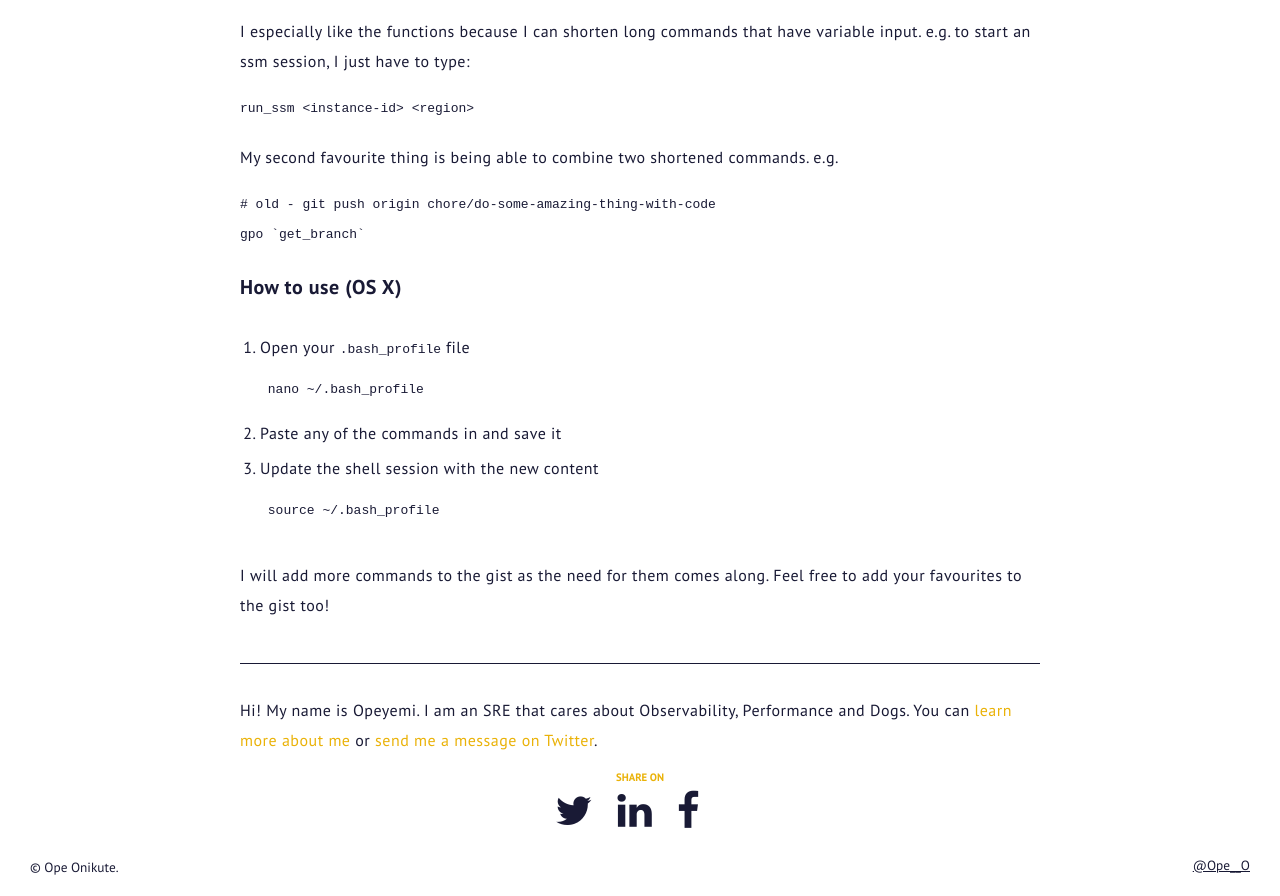
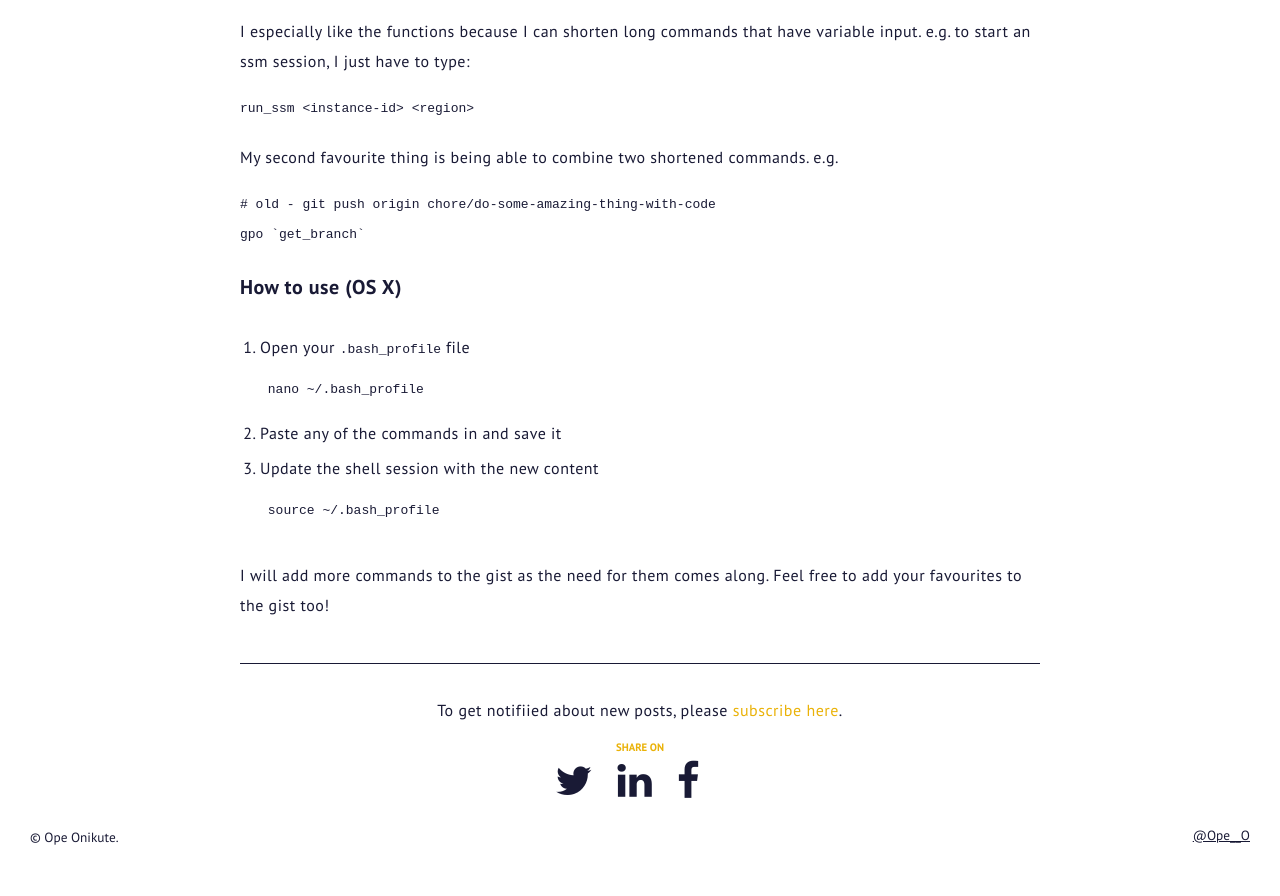
Before and after one commit to OpeOnikute/opeonikute.github.io, a Jekyll site: the page built from posts/shorter-bash-commands.md, in a window 1280 px wide, cut to the strip 533-1429 px from the top of the page. Built offline with Jekyll 4.4.1, drawn with Linux system fonts in a browser that asks for light colours; nearby versions of some CDN libraries; after the commit the page ends 1399 px from its top, so only the background shows below that.

Commit message:
Add substack links

```diff
--- a/_layouts/post.html
+++ b/_layouts/post.html
@@ -95,8 +95,8 @@
       </div>
       {{content}}
       <div class="about-container">
-          <p>Hi! My name is Opeyemi. I am an SRE that cares about Observability, Performance and Dogs. You can <a href="/about">learn more about me </a> or <a target="_blank" href="https://twitter.com/Ope__O">send me a message on Twitter</a>.</p>
-        </div>
+          <p>To get notifiied about new posts, please <a target="_blank" href="https://opeyemionikute.substack.com">subscribe here</a>.</p>
+      </div>
     </main>
     <div class="share-container">
         <h6>Share on</h6>
--- a/_layouts/posts.html
+++ b/_layouts/posts.html
@@ -90,7 +90,7 @@
       <div>
         <h1>👋</h1>
         <p>These days I write about reliability, observability and performance. All external posts can be found <a class="colored" href="/about#publications">here</a>.</p>
-        <p>Feel free to <a class="colored" href="/about#contact">reach out</a> to discuss anything you find interesting.</p>
+        <p>To get notified about new posts, please <a class="colored" href="https://opeyemionikute.substack.com">subscribe here</a>.</p>
       </div>
       <div>
         <h1>Training</h1>
--- a/css/style.css
+++ b/css/style.css
@@ -337,6 +337,10 @@ code {
   padding-top: 2vw;
 }
 
+.about-container p {
+  text-align: center;
+}
+
 main.blog ul, main.blog ol {
   padding-inline-start: 20px;
 }
```
